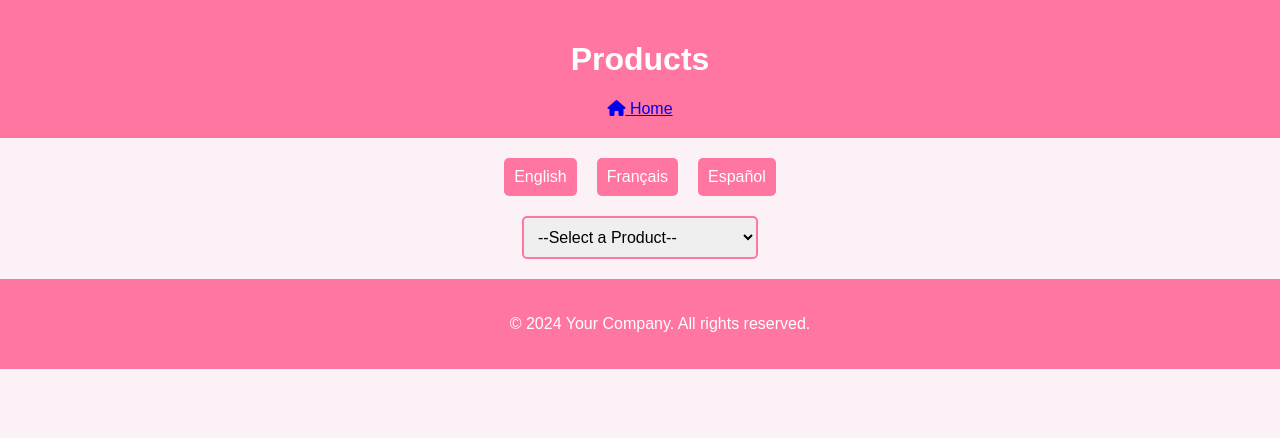
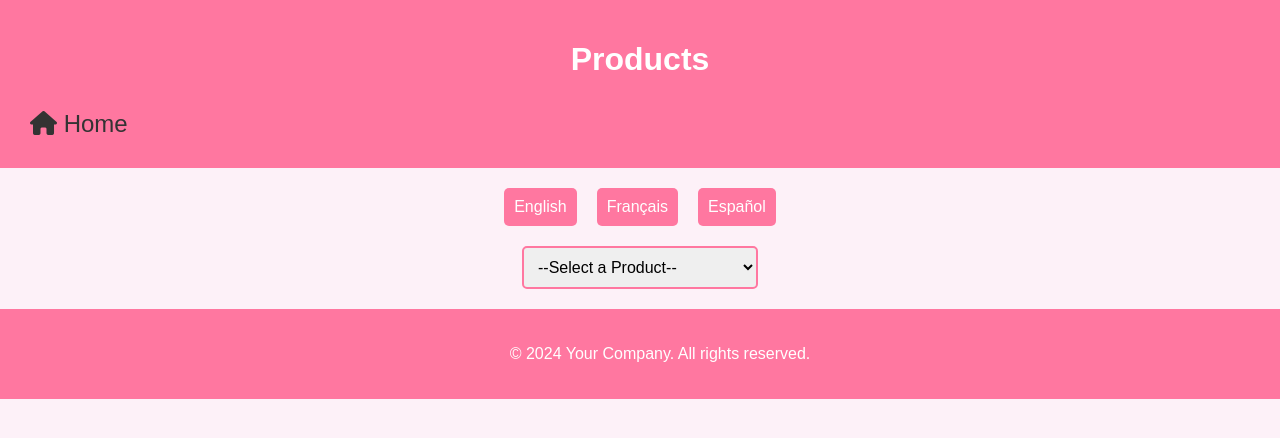
Before and after one commit to chicsaesthetic/chics-aesthetic, a plain HTML site: page products.html in a window 1280 px wide. Shown: the top 438 px of the page. Drawn offline with Linux system fonts and the light colour scheme.

Commit message:
Updated product page with new content and icons

```diff
--- a/style3.css
+++ b/style3.css
@@ -12,9 +12,22 @@ body {
     color: white;
 }
 
-nav {
-    margin-top: 10px;
-}
+.nav-link {
+    margin-right: 20px;
+    font-size: 24px; /* Adjust the size of the icons */
+    color: #333; /* Default color for icons */
+    text-decoration: none; /* Remove underline from links */
+  }
+
+  .nav-link:hover {
+    color: #000; /* Change color on hover */
+  }
+
+  nav {
+    display: flex;
+    justify-content: space-between; /* Spread out the icons */
+    padding: 10px;
+  }
 
 .language-box {
     display: flex;
```
